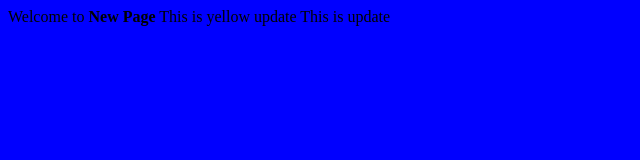
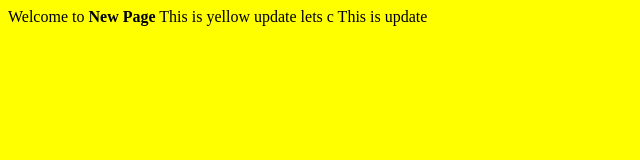
Before and after one commit to deepakkapse/jenkins2023, a plain HTML site: page index.html in a window 1280 px wide. Shown: the whole page, without its empty margins (0-640 px from the left). Drawn offline with Linux system fonts and the light colour scheme.

Commit message:
added yellow color

```diff
--- a/index.html
+++ b/index.html
@@ -1,5 +1,6 @@
-<body bgcolor="blue">
+<body bgcolor="yellow">
 Welcome to <b>New Page</b>
 This is yellow update
+lets c
 This is update
 </body>
```
